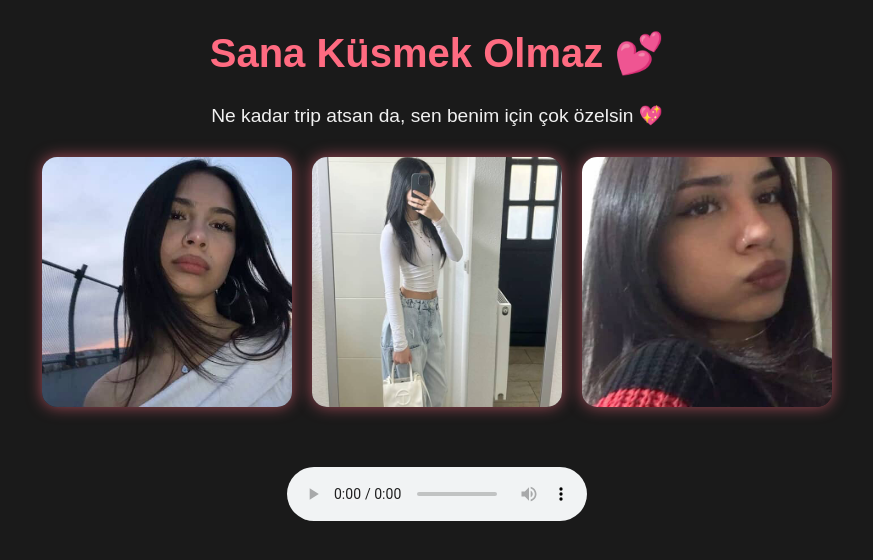
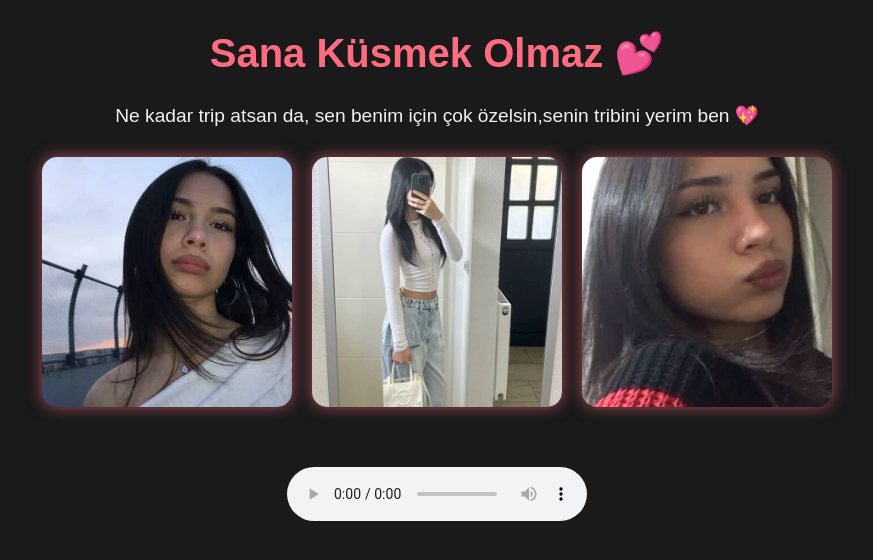
Before and after one commit to fkurt689/sana-zel, a plain HTML site: page index.html in a window 1280 px wide. Shown: the whole page, without its empty margins (203-1076 px from the left). Drawn offline with Linux system fonts and the light colour scheme.

Commit message:
Update index.html

```diff
--- a/index.html
+++ b/index.html
@@ -42,7 +42,7 @@
 </head>
 <body>
   <h1>Sana Küsmek Olmaz 💕</h1>
-  <p>Ne kadar trip atsan da, sen benim için çok özelsin 💖</p>
+  <p>Ne kadar trip atsan da, sen benim için çok özelsin,senin tribini yerim ben 💖</p>
 
   <div class="gallery">
     <img src="foto1.jpg" alt="Fotoğraf 1">
```
